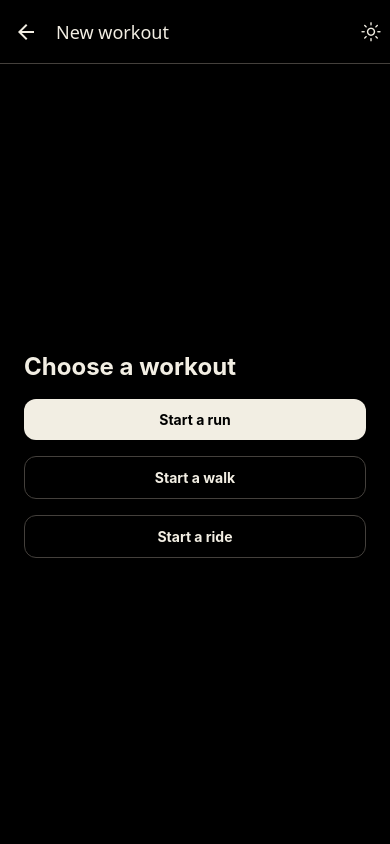
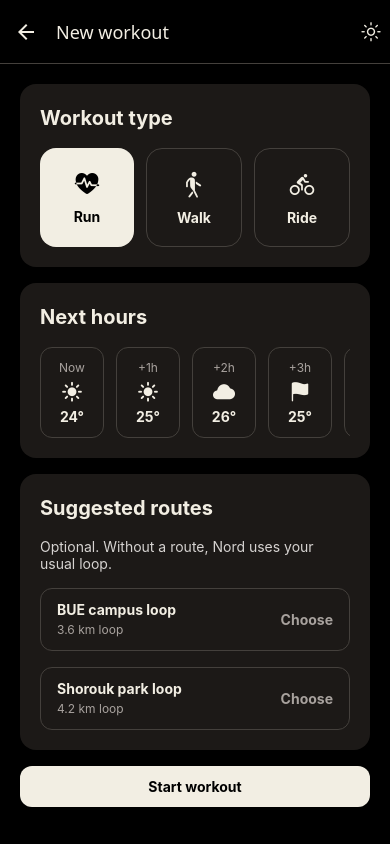
Before and after one commit to jiann-m/nord, a React Native app: screen /WorkoutSetup in a window 390 px wide. Built offline with nearby package versions, Linux system fonts and the light colour scheme.

Commit message:
Add Workout Setup screen

```diff
--- a/src/app/navigation/Placeholders.tsx
+++ b/src/app/navigation/Placeholders.tsx
@@ -27,18 +27,6 @@ export function HomePlaceholder({ navigation }: TabScreenProps<'Home'>) {
   );
 }
 
-// Until Yassin's Workout Setup is merged: pick a type and start
-export function SetupPlaceholder({ navigation }: RootScreenProps<'WorkoutSetup'>) {
-  return (
-    <View className="flex-1 justify-center gap-4 bg-page p-6">
-      <Text className="text-2xl font-bold text-ink">Choose a workout</Text>
-      <AppButton label="Start a run" onPress={() => navigation.navigate('LiveTracking', { type: 'running' })} />
-      <AppButton label="Start a walk" variant="ghost" onPress={() => navigation.navigate('LiveTracking', { type: 'walking' })} />
-      <AppButton label="Start a ride" variant="ghost" onPress={() => navigation.navigate('LiveTracking', { type: 'cycling' })} />
-    </View>
-  );
-}
-
 // Until Workout Details is built: shows the workout's route so the map can be tested
 export function DetailsPlaceholder({ route }: RootScreenProps<'WorkoutDetails'>) {
   const { workouts } = useWorkouts();
--- a/src/app/navigation/RootNavigator.tsx
+++ b/src/app/navigation/RootNavigator.tsx
@@ -5,12 +5,13 @@ import type { RootStackParamList } from './types';
 import { MainTabs } from './MainTabs';
 import { useTheme } from '@/context/theme';
 import { ThemeToggle } from '@/components/ui/ThemeToggle';
-import { DetailsPlaceholder, Screen, SetupPlaceholder } from './Placeholders';
+import { DetailsPlaceholder, Screen } from './Placeholders';
 import { SignInScreen } from '@/features/auth/screens/SignInScreen';
 import { SignUpScreen } from '@/features/auth/screens/SignUpScreen';
 import { ChallengesScreen } from '@/features/challenges/screens/ChallengesScreen';
 import { GoalsScreen } from '@/features/goals/screens/GoalsScreen';
 import { LiveTrackingScreen } from '@/features/tracking/screens/LiveTrackingScreen';
+import { WorkoutSetupScreen } from '@/features/setup/screens/WorkoutSetupScreen';
 
 const Stack = createNativeStackNavigator<RootStackParamList>();
 
@@ -43,7 +44,7 @@ export function RootNavigator() {
         <Stack.Screen name="SignIn" component={SignInScreen} options={{ headerShown: false }} />
         <Stack.Screen name="SignUp" component={SignUpScreen} options={{ title: 'Create account' }} />
         <Stack.Screen name="Main" component={MainTabs} options={{ headerShown: false }} />
-        <Stack.Screen name="WorkoutSetup" component={SetupPlaceholder} options={{ title: 'New workout' }} />
+        <Stack.Screen name="WorkoutSetup" component={WorkoutSetupScreen} options={{ title: 'New workout' }} />
         <Stack.Screen name="LiveTracking" component={LiveTrackingScreen} options={{ headerShown: false, gestureEnabled: false }} />
         <Stack.Screen name="WorkoutSummary" component={WorkoutSummary} options={{ title: 'Summary' }} />
         <Stack.Screen name="WorkoutDetails" component={DetailsPlaceholder} options={{ title: 'Workout' }} />
--- /dev/null
+++ b/src/features/setup/api.ts
@@ -0,0 +1,31 @@
+// MODEL for Workout Setup: the hourly forecast and the suggested routes.
+// Phase 1 uses mock data after a short delay; Phase 2 calls a weather API and the Maps API here.
+import type { Weather, WorkoutType } from '@/data/workouts';
+
+export type HourForecast = Weather & { hour: string };
+
+export type SuggestedRoute = { id: string; name: string; distanceKm: number; types: WorkoutType[] };
+
+const wait = (ms: number) => new Promise((resolve) => setTimeout(resolve, ms));
+
+export async function getHourlyForecast(): Promise<HourForecast[]> {
+  await wait(700);
+  return [
+    { hour: 'Now', tempC: 24, condition: 'sunny' },
+    { hour: '+1h', tempC: 25, condition: 'sunny' },
+    { hour: '+2h', tempC: 26, condition: 'cloudy' },
+    { hour: '+3h', tempC: 25, condition: 'windy' },
+    { hour: '+4h', tempC: 23, condition: 'cloudy' },
+  ];
+}
+
+// The id is the id of a past workout that used this route (Live Tracking looks the route up by id)
+export const SUGGESTED_ROUTES: SuggestedRoute[] = [
+  { id: 'w10', name: 'BUE campus loop', distanceKm: 3.6, types: ['running', 'walking'] },
+  { id: 'w9', name: 'Shorouk park loop', distanceKm: 4.2, types: ['running', 'walking'] },
+  { id: 'w8', name: 'Ring road', distanceKm: 18.5, types: ['cycling'] },
+];
+
+export function routesFor(type: WorkoutType) {
+  return SUGGESTED_ROUTES.filter((route) => route.types.includes(type));
+}
--- /dev/null
+++ b/src/features/setup/components/ForecastRow.tsx
@@ -0,0 +1,28 @@
+import { ScrollView, Text, View } from 'react-native';
+import { Ionicons } from '@expo/vector-icons';
+import { useTheme } from '@/context/theme';
+import type { HourForecast } from '../api';
+
+const ICONS = { sunny: 'sunny', cloudy: 'cloudy', windy: 'flag', rainy: 'rainy' } as const;
+
+// The next hours side by side; scrolls sideways if there are many
+export function ForecastRow({ hours }: { hours: HourForecast[] }) {
+  const { colors } = useTheme();
+
+  return (
+    <ScrollView horizontal showsHorizontalScrollIndicator={false} contentContainerClassName="gap-3">
+      {hours.map((item) => (
+        <View
+          key={item.hour}
+          className="w-16 items-center gap-1 rounded-xl border border-line py-3"
+          accessible
+          accessibilityLabel={`${item.hour}: ${item.tempC} degrees, ${item.condition}`}
+        >
+          <Text className="text-xs text-muted">{item.hour}</Text>
+          <Ionicons name={ICONS[item.condition]} size={22} color={colors.ink} />
+          <Text className="font-bold text-ink">{item.tempC}°</Text>
+        </View>
+      ))}
+    </ScrollView>
+  );
+}
--- /dev/null
+++ b/src/features/setup/components/RouteOption.tsx
@@ -0,0 +1,21 @@
+import { Pressable, Text, View } from 'react-native';
+
+type Props = { name: string; distanceKm: number; selected: boolean; onPress: () => void };
+
+// One suggested route; the chosen one is filled
+export function RouteOption({ name, distanceKm, selected, onPress }: Props) {
+  return (
+    <Pressable
+      onPress={onPress}
+      accessibilityRole="radio"
+      accessibilityState={{ selected }}
+      className={`flex-row items-center justify-between rounded-xl px-4 py-3 active:opacity-70 ${selected ? 'bg-ink' : 'border border-line'}`}
+    >
+      <View className="gap-1">
+        <Text className={`font-bold ${selected ? 'text-on-ink' : 'text-ink'}`}>{name}</Text>
+        <Text className={`text-xs ${selected ? 'text-on-ink' : 'text-muted'}`}>{distanceKm} km loop</Text>
+      </View>
+      <Text className={`font-bold ${selected ? 'text-on-ink' : 'text-muted'}`}>{selected ? 'Chosen ✓' : 'Choose'}</Text>
+    </Pressable>
+  );
+}
--- /dev/null
+++ b/src/features/setup/components/TypePicker.tsx
@@ -0,0 +1,38 @@
+import { Pressable, Text, View } from 'react-native';
+import { Ionicons } from '@expo/vector-icons';
+import { useTheme } from '@/context/theme';
+import type { WorkoutType } from '@/data/workouts';
+
+type Props = { value: WorkoutType; onChange: (type: WorkoutType) => void };
+
+const OPTIONS = [
+  { type: 'running', label: 'Run', icon: 'fitness' },
+  { type: 'walking', label: 'Walk', icon: 'walk' },
+  { type: 'cycling', label: 'Ride', icon: 'bicycle' },
+] as const;
+
+// Three big buttons with an icon; the chosen one is filled
+export function TypePicker({ value, onChange }: Props) {
+  const { colors } = useTheme();
+
+  return (
+    <View className="flex-row gap-3">
+      {OPTIONS.map((option) => {
+        const selected = option.type === value;
+        return (
+          <Pressable
+            key={option.type}
+            onPress={() => onChange(option.type)}
+            accessibilityRole="radio"
+            accessibilityState={{ selected }}
+            accessibilityLabel={option.label}
+            className={`flex-1 items-center gap-2 rounded-2xl py-5 active:opacity-70 ${selected ? 'bg-ink' : 'border border-line'}`}
+          >
+            <Ionicons name={option.icon} size={28} color={selected ? colors.onInk : colors.ink} />
+            <Text className={`font-bold ${selected ? 'text-on-ink' : 'text-ink'}`}>{option.label}</Text>
+          </Pressable>
+        );
+      })}
+    </View>
+  );
+}
--- /dev/null
+++ b/src/features/setup/hooks/useWorkoutSetupViewModel.ts
@@ -0,0 +1,46 @@
+import { useEffect, useState } from 'react';
+import type { WorkoutType } from '@/data/workouts';
+import { getHourlyForecast, routesFor, type HourForecast } from '../api';
+
+// VIEW-MODEL: the chosen type and route, and the forecast (with loading / error).
+export function useWorkoutSetupViewModel(onStart: (type: WorkoutType, routeId?: string) => void) {
+  const [type, setType] = useState<WorkoutType>('running');
+  const [routeId, setRouteId] = useState<string | undefined>(undefined);
+  const [forecast, setForecast] = useState<HourForecast[]>([]);
+  const [loading, setLoading] = useState(true);
+  const [error, setError] = useState('');
+
+  async function loadForecast() {
+    setLoading(true);
+    setError('');
+    try {
+      setForecast(await getHourlyForecast());
+    } catch {
+      setError('Could not load the forecast.');
+    } finally {
+      setLoading(false);
+    }
+  }
+
+  // Load the forecast once, when the screen opens
+  useEffect(() => {
+    loadForecast();
+  }, []);
+
+  // A new type has different routes, so the chosen route is cleared
+  function chooseType(next: WorkoutType) {
+    setType(next);
+    setRouteId(undefined);
+  }
+
+  // Tapping the chosen route again un-chooses it
+  function chooseRoute(id: string) {
+    setRouteId((current) => (current === id ? undefined : id));
+  }
+
+  return {
+    type, routeId, routes: routesFor(type), forecast, loading, error,
+    retry: loadForecast, chooseType, chooseRoute,
+    start: () => onStart(type, routeId),
+  };
+}
--- /dev/null
+++ b/src/features/setup/screens/WorkoutSetupScreen.tsx
@@ -0,0 +1,53 @@
+import { ActivityIndicator, ScrollView, Text, View } from 'react-native';
+import type { RootScreenProps } from '@/app/navigation/types';
+import { AppButton } from '@/components/ui/AppButton';
+import { Card } from '@/components/ui/Card';
+import { ErrorState } from '@/components/ui/States';
+import { useTheme } from '@/context/theme';
+import { ForecastRow } from '../components/ForecastRow';
+import { RouteOption } from '../components/RouteOption';
+import { TypePicker } from '../components/TypePicker';
+import { useWorkoutSetupViewModel } from '../hooks/useWorkoutSetupViewModel';
+
+// VIEW: choose the workout, check the weather, pick a route, start.
+export function WorkoutSetupScreen({ navigation }: RootScreenProps<'WorkoutSetup'>) {
+  const { colors } = useTheme();
+  // replace: when the workout ends, Back goes to Home, not to this screen
+  const vm = useWorkoutSetupViewModel((type, routeId) => navigation.replace('LiveTracking', { type, routeId }));
+
+  return (
+    <ScrollView className="flex-1 bg-page" contentContainerClassName="gap-4 p-5 pb-10">
+      <Card title="Workout type">
+        <TypePicker value={vm.type} onChange={vm.chooseType} />
+      </Card>
+
+      <Card title="Next hours">
+        {vm.loading ? (
+          <View className="flex-row items-center gap-3">
+            <ActivityIndicator color={colors.ink} />
+            <Text className="text-muted">Loading the forecast…</Text>
+          </View>
+        ) : vm.error ? (
+          <ErrorState message={vm.error} onRetry={vm.retry} />
+        ) : (
+          <ForecastRow hours={vm.forecast} />
+        )}
+      </Card>
+
+      <Card title="Suggested routes">
+        <Text className="text-body">Optional. Without a route, Nord uses your usual loop.</Text>
+        {vm.routes.map((route) => (
+          <RouteOption
+            key={route.id}
+            name={route.name}
+            distanceKm={route.distanceKm}
+            selected={route.id === vm.routeId}
+            onPress={() => vm.chooseRoute(route.id)}
+          />
+        ))}
+      </Card>
+
+      <AppButton label="Start workout" onPress={vm.start} />
+    </ScrollView>
+  );
+}
```
